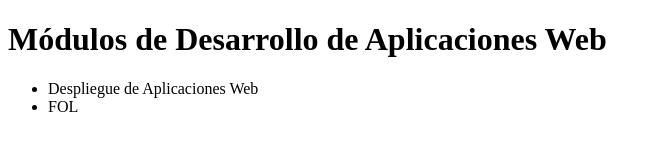
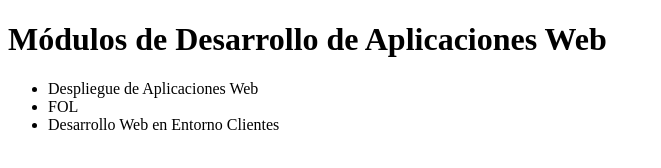
Before and after one commit to MetraCam/dawAct4_1, a plain HTML site: page index.html in a window 1280 px wide. Shown: the whole page, without its empty margins (0-661 px from the left). Drawn offline with Linux system fonts and the light colour scheme.

Commit message:
Anyadir modulo Desarrollo Web en Entorno Cliente en version1

```diff
--- a/index.html
+++ b/index.html
@@ -10,6 +10,7 @@
     <ul>
         <li>Despliegue de Aplicaciones Web</li>
     	<li>FOL</li>
+	<li>Desarrollo Web en Entorno Clientes</li>
 	</ul>
 </body>
 </html>
```
